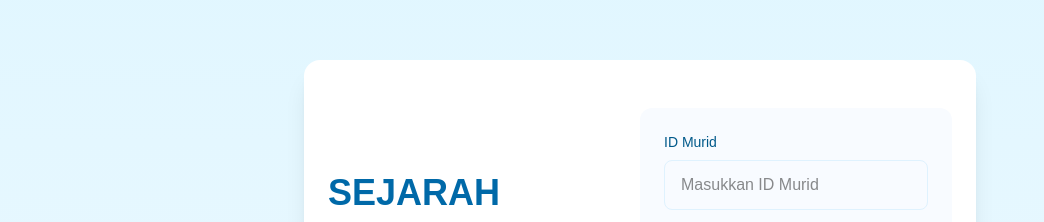
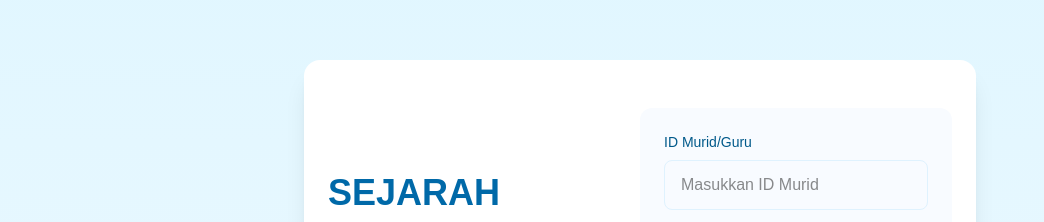
Before and after one commit to nickamariah/sejarah-score-aplus, a Next.js app: page / in a window 1280 px wide. Shown: the part 124-346 px from the top of the page, without its empty margins (0-1044 px from the left). Built offline with nearby package versions, Linux system fonts and the light colour scheme.

Commit message:
Ubah tulisan di muka surat Login

```diff
--- a/app/page.tsx
+++ b/app/page.tsx
@@ -60,7 +60,7 @@ export default function Home() {
           <div className="w-full md:w-1/2">
             <div className="rounded-xl p-6" style={{ background: "#f8fbff" }}>
               <form onSubmit={handleLogin}>
-                <label className="block text-sm font-medium text-sky-800">ID Murid</label>
+                <label className="block text-sm font-medium text-sky-800">ID Murid/Guru</label>
                 <input
                   value={idMurid}
                   onChange={(e) => setIdMurid(e.target.value)}
```
